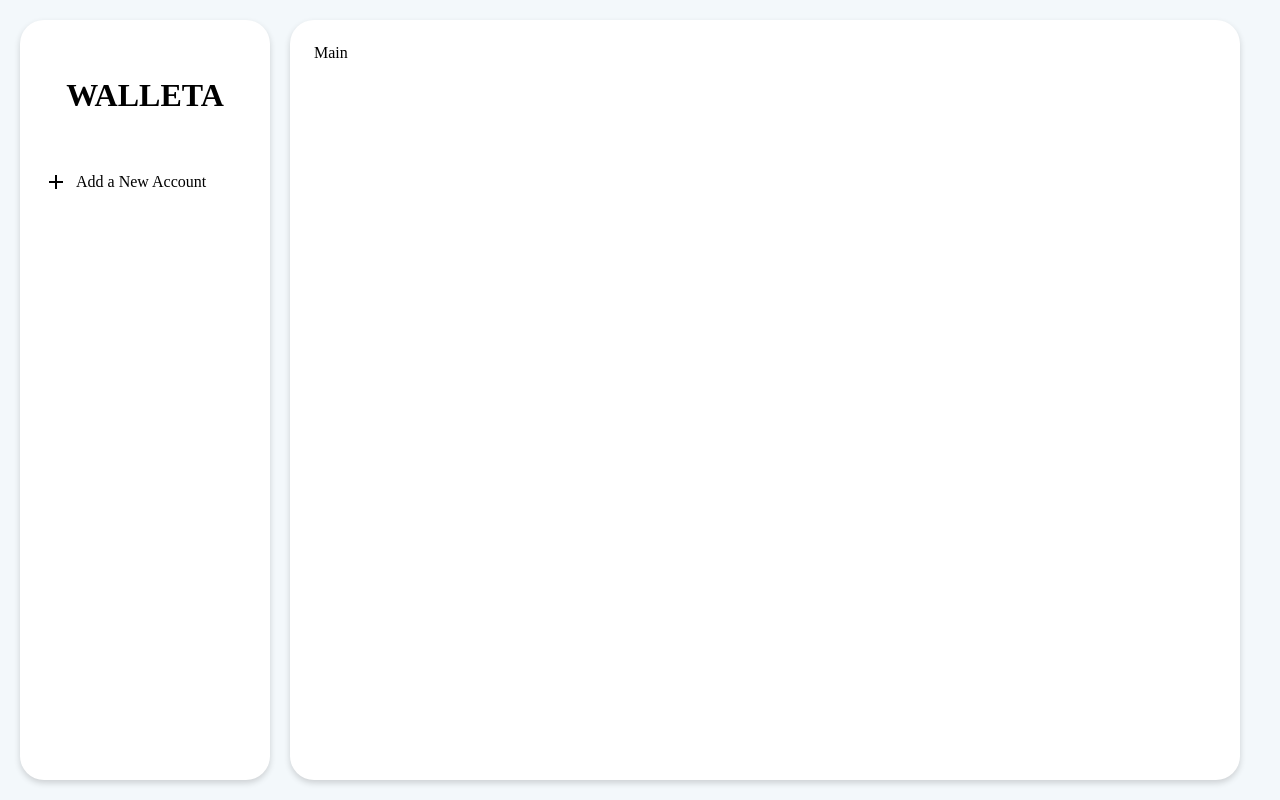
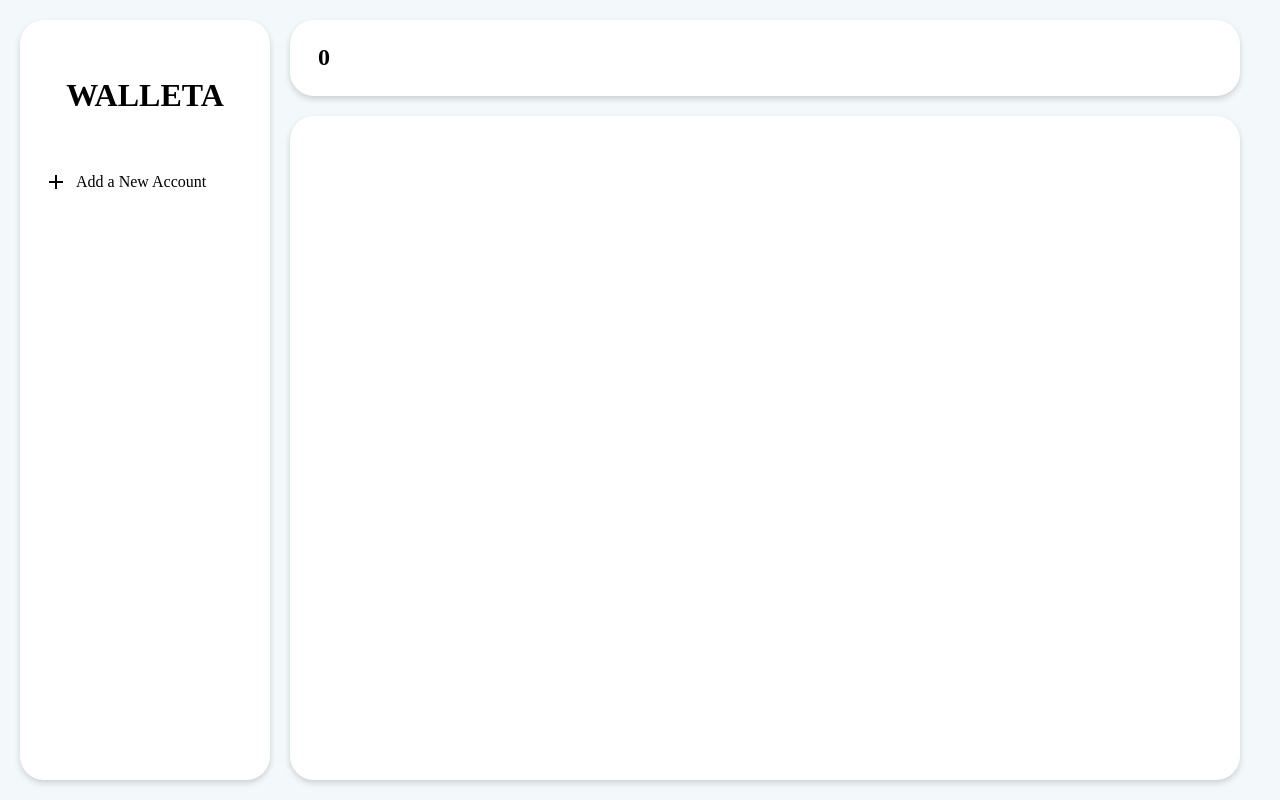
Before and after one commit to herve26/walleta, a React (Create React App) app: page / in a window 1280 px wide. Built offline with nearby package versions, Linux system fonts and the light colour scheme.

Commit message:
Implemented balance for Accounts

```diff
--- a/src/Accounts/AccountsSideBar.js
+++ b/src/Accounts/AccountsSideBar.js
@@ -62,7 +62,6 @@ export function AccountsSideBar({accounts, edit_account, select_account, remove_
     let editedAccount = {...accounts[editIdx], title: values.title, icon: values.icon, color: values.color}
     edit_account(editedAccount)
   }
-  console.log(accounts)
   const accountsList =
       Object.values(accounts).map((account, idx) => <Account
                                           {...account}
--- a/src/Accounts/NewAccount.js
+++ b/src/Accounts/NewAccount.js
@@ -33,7 +33,6 @@ const Button = styled(ButtonContainer)`
 export function NewAccount({add_account, remove_account, iconsList, colorsList}){
     const [isOpen, setOpen] = useState(false)
     const handleSubmit = values => {
-        console.log(values)
         setOpen(false)
         values.selected = false;
         add_account(values)
--- a/src/Main/MainView.js
+++ b/src/Main/MainView.js
@@ -1,16 +1,88 @@
 import React from "react";
 import styled from "styled-components";
+import { connect } from 'react-redux';
 
 import { PanelContainer } from '../Components/Panel';
 
-const Container = styled(PanelContainer)`
+function getSelectedAccounts(accounts){
+	return accounts.filter((value, index) => value.selected)
+}
+
+function getAccountRecord(account, records){
+	let accountRecords = []
+	for (var i = account.records.length - 1; i >= 0; i--) {
+	 	accountRecords.push(records[account.records[i]])
+	 }
+	 return accountRecords;
+}
+
+function getAccountBalance(account, records){
+	let balance = parseInt(account.amount);
+	console.log(balance)
+	records.forEach(value => { balance += parseInt(getAmountByType(value, account))})
+	console.log(balance)
+	return balance;
+}
+
+function getAmountByType(record, account){
+	switch (record.type){
+		case 'expense':
+			return record.amount * -1
+		case 'income':
+			return record.amount
+		case 'transfert':
+			return record.sender === record.id ? record.amount * 1 : record.amount
+	}
+}
+
+
+const Container = styled.div`
   /*border: 1px solid blue;*/
   flex-grow: 1;
-  width: auto;
-  padding: 24px;
+  /*padding: 24px;*/
   margin: 0 20px;
+  display: flex;
+  flex-direction: column;
+`
+const BalanceContainer = styled(PanelContainer)`
+	/*border: 1px solid red;*/
+	width: auto;
+	height: auto;
+	margin: 0;
+	padding: 24px;
+`
+const CurrencyContainer = styled.span`
+	/*border: 1px solid blue;*/
+	padding-right: 4px;
 `
 
-export default function MainView() {
-  return <Container as="main">Main</Container>;
+const RecordsContainer = styled(PanelContainer)`
+	margin-top: 20px;
+	width: auto;
+`
+
+function MainView({accounts, records}) {
+	console.log(Object.values(accounts))
+	const accountsArr = getSelectedAccounts(Object.values(accounts))
+	console.log(records)
+	let balance = 0;
+	accountsArr.forEach((account, index) => {
+		const accountRecords = getAccountRecord(account, records)
+		balance += getAccountBalance(account, accountRecords)
+	})
+	console.log(balance)
+  	return (
+	  	<Container as="main">
+	  		<BalanceContainer as='h2'>
+	  			<CurrencyContainer>{accountsArr.length ? accountsArr[0].currency : ''}</CurrencyContainer>
+	  			{balance}
+	  		</BalanceContainer>
+	  		<RecordsContainer>
+
+	  		</RecordsContainer>
+	  	</Container>
+  	)
 }
+
+// Use Selector to get only selected accounts and records by accounts
+export default connect(({accounts, records}) => ({accounts, records}))(MainView)
--- a/src/Redux/reducers/accountsSlice.js
+++ b/src/Redux/reducers/accountsSlice.js
@@ -24,8 +24,6 @@ const accountSlice = createSlice({
 	},
 	extraReducers: {
 		[add_record]: (state, action) => {
-			console.log(state)
-			console.log(action)
 			if(action.payload.type === 'transfert'){
 				state[action.payload.sender].records.push(action.payload.id)
 				state[action.payload.receiver].records.push(action.payload.id)
```
Also changed, not shown: src/Aside/RecordForm.js (+0 -7 lines).
